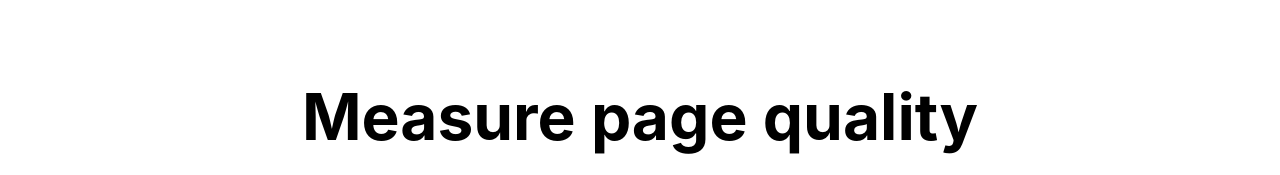
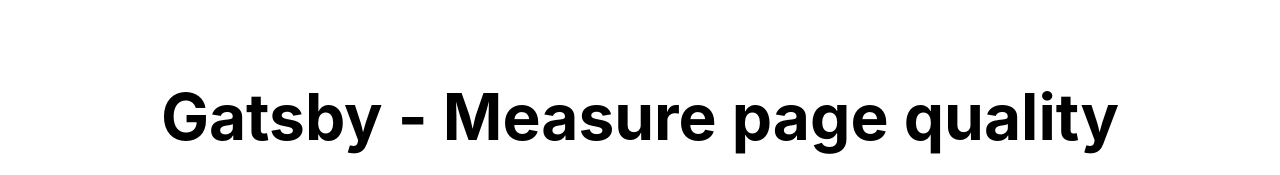
Before and after one commit to taiducnguyen/gastby-demo, a Gatsby site: page / in a window 1280 px wide. Shown: the top 175 px of the page. Built offline with nearby package versions, Linux system fonts and the light colour scheme; Gatsby itself is replaced by a stand-in of ours.

Commit message:
add title

```diff
--- a/src/pages/index.js
+++ b/src/pages/index.js
@@ -4,7 +4,7 @@
 export default function Home() {
   return (
     <main>
-      <h1 className="title">Measure page quality</h1>
+      <h1 className="title">Gatsby - Measure page quality</h1>
 
       <p className="description">
         Test your pages in a lab environment powered by PageSpeed Insights. Then
```
